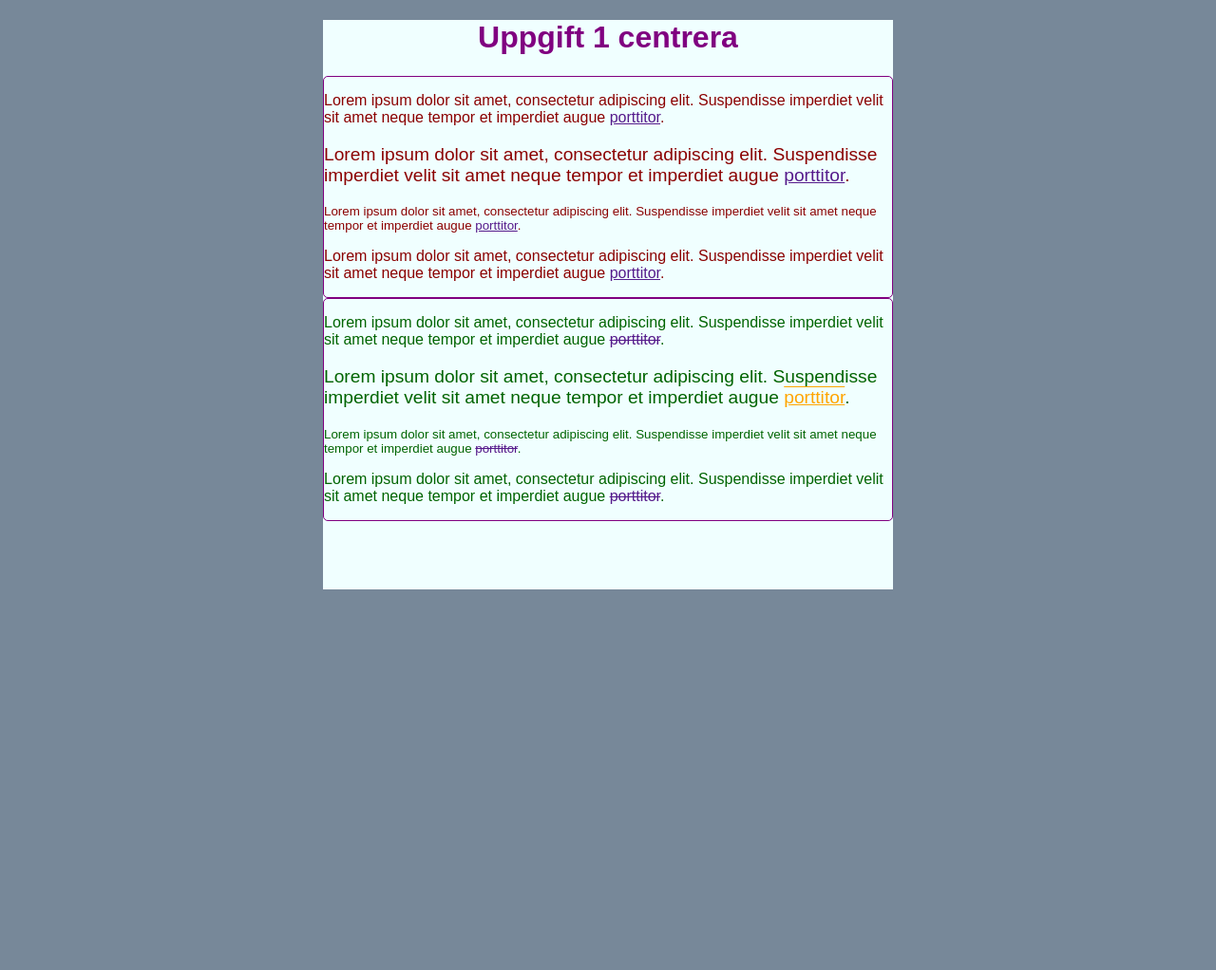
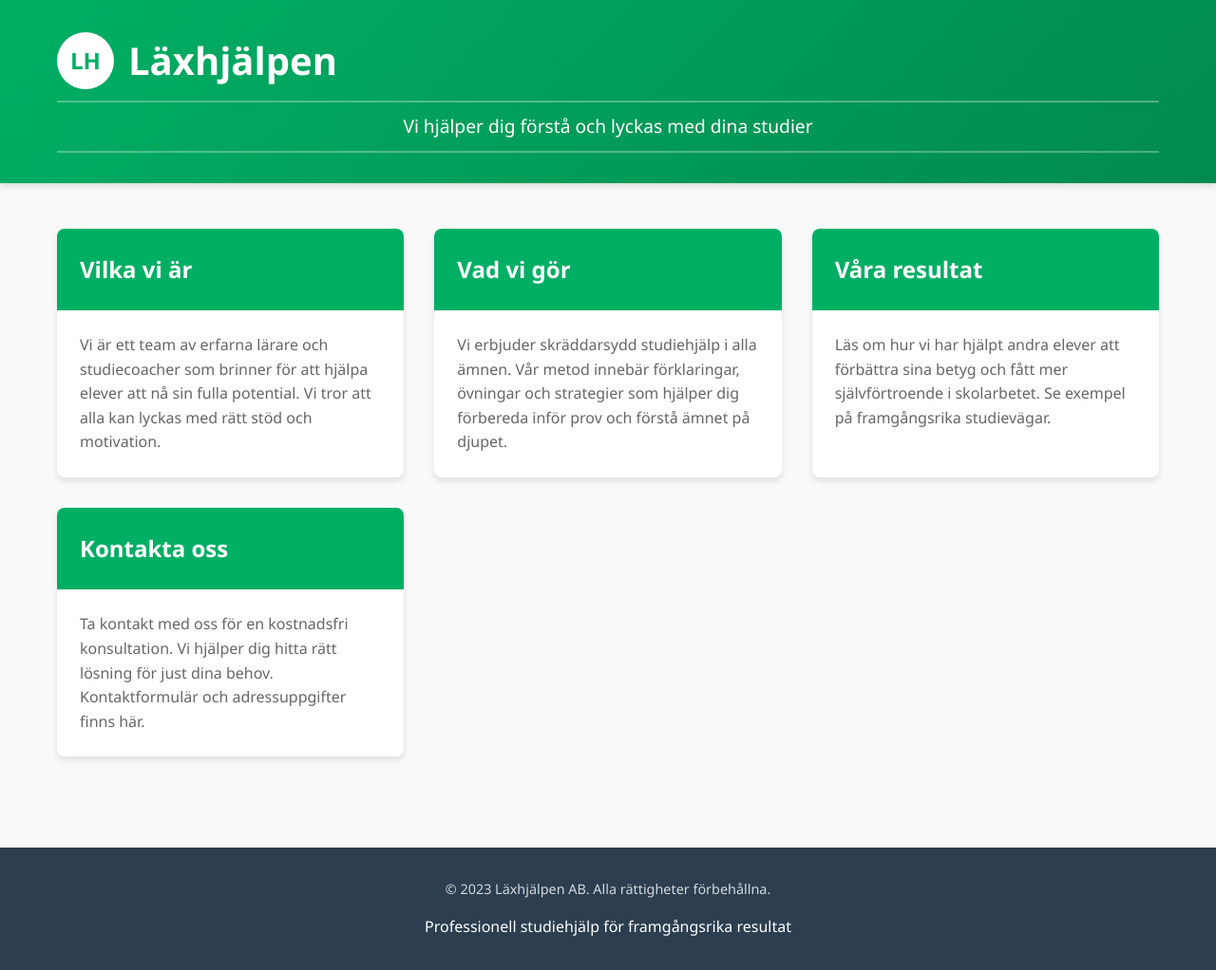
Before and after one commit to ffdiracex/Uppgift2_Andreas, a plain HTML site: page index.html in a window 1280 px wide. Shown: the whole page at 95% size. Before the commit the page ends 800 px from the top, so only its background shows below. Drawn offline with Linux system fonts and the light colour scheme.

Commit message:
Add files via upload

```diff
--- a/index.html
+++ b/index.html
@@ -1,47 +1,242 @@
 <!DOCTYPE html>
 <html lang="sv">
-  <head>
+<head>
     <meta charset="utf-8" />
-    <title>Uppgift 1 centrera</title>
-    <link href="uppgift1style.css" rel="stylesheet" type="text/css">
-  </head>
+    <meta name="viewport" content="width=device-width, initial-scale=1.0">
+    <title>Läxhjälpen - Professionell studiehjälp</title>
+    <style>
+        :root {
+            --primary-color: #00AF64;
+            --primary-dark: #008A4F;
+            --secondary-color: #F5F5F5;
+            --text-color: #333;
+            --light-text: #666;
+            --white: #FFFFFF;
+            --shadow: 0 4px 6px rgba(0, 0, 0, 0.1);
+        }
+
+        * {
+            margin: 0;
+            padding: 0;
+            box-sizing: border-box;
+        }
+
+        body {
+            font-family: 'Segoe UI', Tahoma, Geneva, Verdana, sans-serif;
+            line-height: 1.6;
+            color: var(--text-color);
+            background-color: #f9f9f9;
+        }
+
+        .container {
+            max-width: 1200px;
+            margin: 0 auto;
+            padding: 0 20px;
+        }
+
+        /* Header Styles */
+        header {
+            background: linear-gradient(135deg, var(--primary-color), var(--primary-dark));
+            color: var(--white);
+            padding: 2rem 0;
+            box-shadow: var(--shadow);
+        }
+
+        .header-content {
+            display: flex;
+            align-items: center;
+            justify-content: space-between;
+            flex-wrap: wrap;
+        }
+
+        .logo-section {
+            display: flex;
+            align-items: center;
+            gap: 15px;
+        }
+
+        .logo {
+            width: 60px;
+            height: 60px;
+            background-color: var(--white);
+            border-radius: 50%;
+            display: flex;
+            align-items: center;
+            justify-content: center;
+            font-weight: bold;
+            color: var(--primary-color);
+            font-size: 1.5rem;
+        }
+
+        .site-title {
+            font-size: 2.5rem;
+            font-weight: 700;
+        }
+
+        .tagline {
+            font-size: 1.2rem;
+            margin-top: 10px;
+            padding: 10px 0;
+            border-top: 2px solid rgba(255, 255, 255, 0.3);
+            border-bottom: 2px solid rgba(255, 255, 255, 0.3);
+            text-align: center;
+            width: 100%;
+        }
+
+        /* Main Content */
+        main {
+            padding: 3rem 0;
+        }
+
+        .services-grid {
+            display: grid;
+            grid-template-columns: repeat(auto-fit, minmax(280px, 1fr));
+            gap: 2rem;
+        }
+
+        .service-card {
+            background: var(--white);
+            border-radius: 8px;
+            overflow: hidden;
+            box-shadow: var(--shadow);
+            transition: transform 0.3s ease, box-shadow 0.3s ease;
+        }
+
+        .service-card:hover {
+            transform: translateY(-5px);
+            box-shadow: 0 10px 20px rgba(0, 0, 0, 0.15);
+        }
+
+        .service-header {
+            background-color: var(--primary-color);
+            color: var(--white);
+            padding: 1.5rem;
+        }
+
+        .service-header h2 {
+            margin: 0;
+            font-size: 1.5rem;
+        }
+
+        .service-header a {
+            color: var(--white);
+            text-decoration: none;
+        }
+
+        .service-content {
+            padding: 1.5rem;
+        }
+
+        .service-content p {
+            color: var(--light-text);
+            margin-bottom: 0;
+        }
+
+        /* Footer */
+        footer {
+            background-color: #2c3e50;
+            color: var(--white);
+            text-align: center;
+            padding: 2rem 0;
+            margin-top: 3rem;
+        }
+
+        .footer-content {
+            display: flex;
+            flex-direction: column;
+            align-items: center;
+            gap: 1rem;
+        }
+
+        .copyright {
+            font-size: 0.9rem;
+            opacity: 0.8;
+        }
+
+        /* Responsive Design */
+        @media (max-width: 768px) {
+            .header-content {
+                flex-direction: column;
+                text-align: center;
+            }
+
+            .logo-section {
+                justify-content: center;
+                margin-bottom: 1rem;
+            }
+
+            .site-title {
+                font-size: 2rem;
+            }
+
+            .services-grid {
+                grid-template-columns: 1fr;
+            }
+        }
+    </style>
+</head>
 <body>
-<h1>Uppgift 1 centrera</h1>
-<div id="billy">
-  <p>
-    Lorem ipsum dolor sit amet, consectetur adipiscing elit.
-    Suspendisse imperdiet velit sit amet neque tempor et imperdiet augue <a href="">porttitor</a>.
-  </p>
-  <p class="two">
-    Lorem ipsum dolor sit amet, consectetur adipiscing elit.
-    Suspendisse imperdiet velit sit amet neque tempor et imperdiet augue <a href="">porttitor</a>.
-  </p>
-  <p class="three">
-    Lorem ipsum dolor sit amet, consectetur adipiscing elit.
-    Suspendisse imperdiet velit sit amet neque tempor et imperdiet augue <a href="">porttitor</a>.
-  </p>
-  <p>
-    Lorem ipsum dolor sit amet, consectetur adipiscing elit.
-    Suspendisse imperdiet velit sit amet neque tempor et imperdiet augue <a href="">porttitor</a>.
-  </p>
-</div>
-<div id="bob">
-  <p>
-    Lorem ipsum dolor sit amet, consectetur adipiscing elit.
-    Suspendisse imperdiet velit sit amet neque tempor et imperdiet augue <a href="">porttitor</a>.
-  </p>
-  <p class="two">
-    Lorem ipsum dolor sit amet, consectetur adipiscing elit.
-    Suspendisse imperdiet velit sit amet neque tempor et imperdiet augue <a href="">porttitor</a>.
-  </p>
-  <p class="three">
-    Lorem ipsum dolor sit amet, consectetur adipiscing elit.
-    Suspendisse imperdiet velit sit amet neque tempor et imperdiet augue <a href="">porttitor</a>.
-  </p>
-  <p>
-    Lorem ipsum dolor sit amet, consectetur adipiscing elit.
-    Suspendisse imperdiet velit sit amet neque tempor et imperdiet augue <a href="">porttitor</a>.
-  </p>
-</div>
+    <header>
+        <div class="container">
+            <div class="header-content">
+                <div class="logo-section">
+                    <div class="logo">LH</div>
+                    <h1 class="site-title">Läxhjälpen</h1>
+                </div>
+                <p class="tagline">Vi hjälper dig förstå och lyckas med dina studier</p>
+            </div>
+        </div>
+    </header>
+
+    <main>
+        <div class="container">
+            <div class="services-grid">
+                <section class="service-card">
+                    <div class="service-header">
+                        <h2><a href="om-oss.html">Vilka vi är</a></h2>
+                    </div>
+                    <div class="service-content">
+                        <p>Vi är ett team av erfarna lärare och studiecoacher som brinner för att hjälpa elever att nå sin fulla potential. Vi tror att alla kan lyckas med rätt stöd och motivation.</p>
+                    </div>
+                </section>
+
+                <section class="service-card">
+                    <div class="service-header">
+                        <h2><a href="arbeten.html">Vad vi gör</a></h2>
+                    </div>
+                    <div class="service-content">
+                        <p>Vi erbjuder skräddarsydd studiehjälp i alla ämnen. Vår metod innebär förklaringar, övningar och strategier som hjälper dig förbereda inför prov och förstå ämnet på djupet.</p>
+                    </div>
+                </section>
+
+                <section class="service-card">
+                    <div class="service-header">
+                        <h2><a href="blog.php">Våra resultat</a></h2>
+                    </div>
+                    <div class="service-content">
+                        <p>Läs om hur vi har hjälpt andra elever att förbättra sina betyg och fått mer självförtroende i skolarbetet. Se exempel på framgångsrika studievägar.</p>
+                    </div>
+                </section>
+
+                <section class="service-card">
+                    <div class="service-header">
+                        <h2><a href="contact.php">Kontakta oss</a></h2>
+                    </div>
+                    <div class="service-content">
+                        <p>Ta kontakt med oss för en kostnadsfri konsultation. Vi hjälper dig hitta rätt lösning för just dina behov. Kontaktformulär och adressuppgifter finns här.</p>
+                    </div>
+                </section>
+            </div>
+        </div>
+    </main>
+
+    <footer>
+        <div class="container">
+            <div class="footer-content">
+                <p class="copyright">&copy; 2023 Läxhjälpen AB. Alla rättigheter förbehållna.</p>
+                <p>Professionell studiehjälp för framgångsrika resultat</p>
+            </div>
+        </div>
+    </footer>
 </body>
 </html>
```
